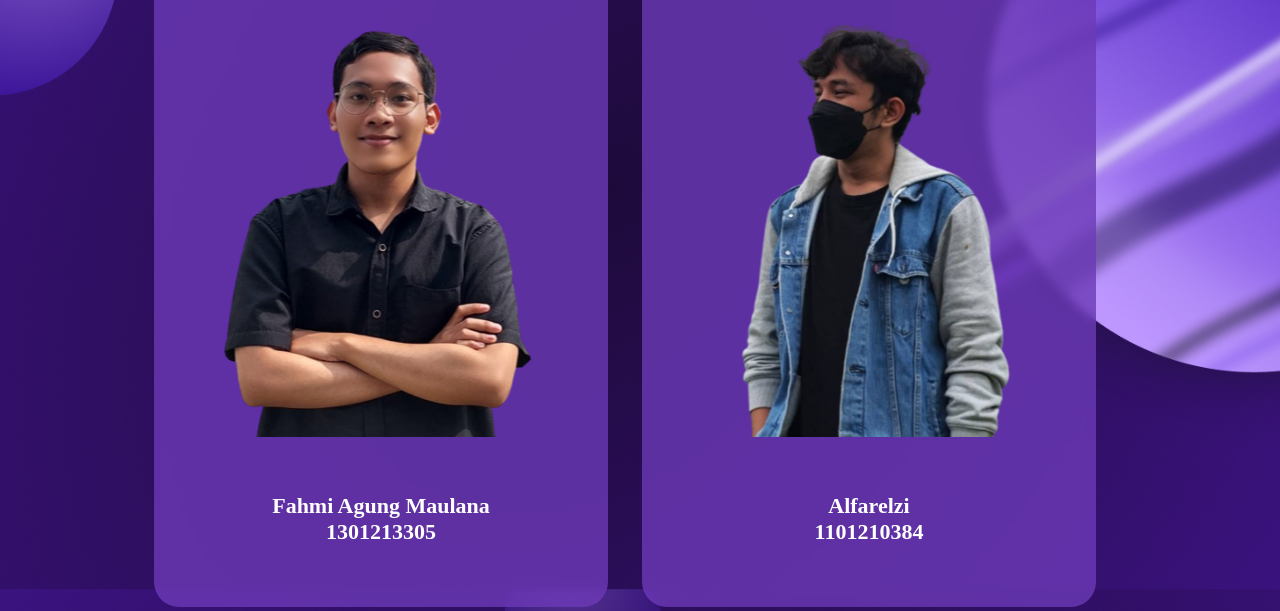
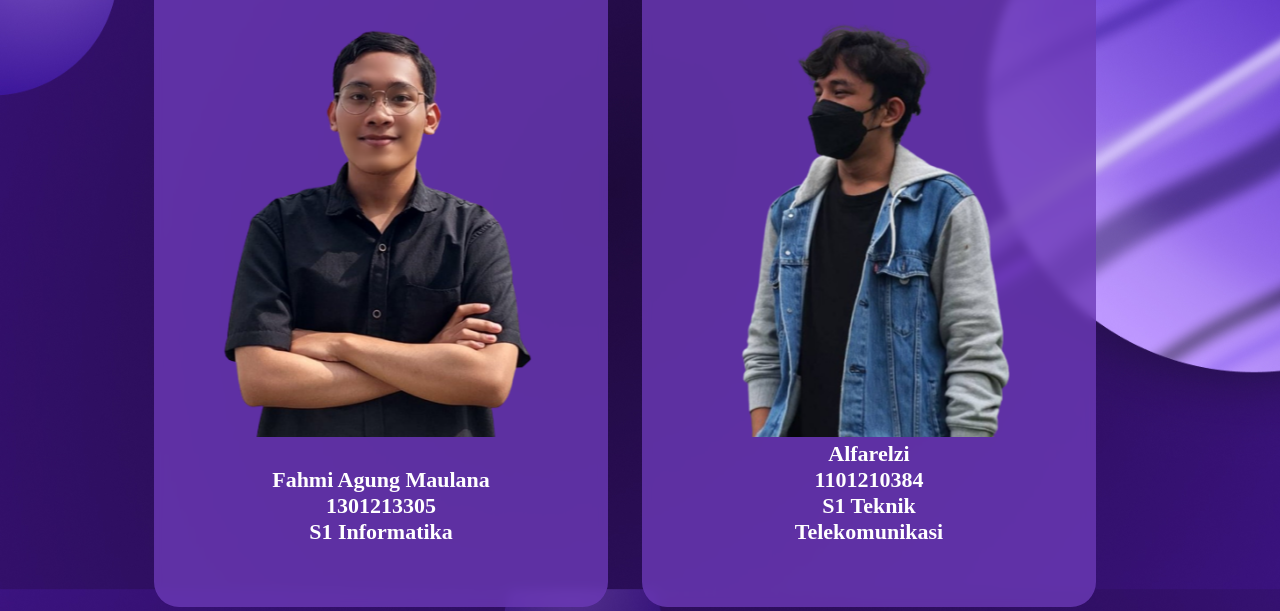
Before and after one commit to Aelzi/Task-3-MBC, a plain HTML site: page index.html in a window 1280 px wide. Shown: the part 321-932 px from the top of the page. Drawn offline with Linux system fonts and the light colour scheme.

Commit message:
Update index.html

```diff
--- a/index.html
+++ b/index.html
@@ -12,12 +12,12 @@
     <div class="box1">
       <h2 class="member-title">MEMBER 1</h2>
       <img src="foto1.png" alt="Foto Member 1">
-      <p class="member-info">Fahmi Agung Maulana<br>1301213305</p>
+      <p class="member-info">Fahmi Agung Maulana<br>1301213305<br>S1 Informatika</p>
     </div>
     <div class="box2">
       <h2 class="member-title">MEMBER 2</h2>
       <img src="foto2.png" alt="Foto Member 2">
-      <p class="member-info">Alfarelzi<br>1101210384</p>
+      <p class="member-info">Alfarelzi<br>1101210384<br>S1 Teknik Telekomunikasi</p>
     </div>
   </div>
 </body>
```
